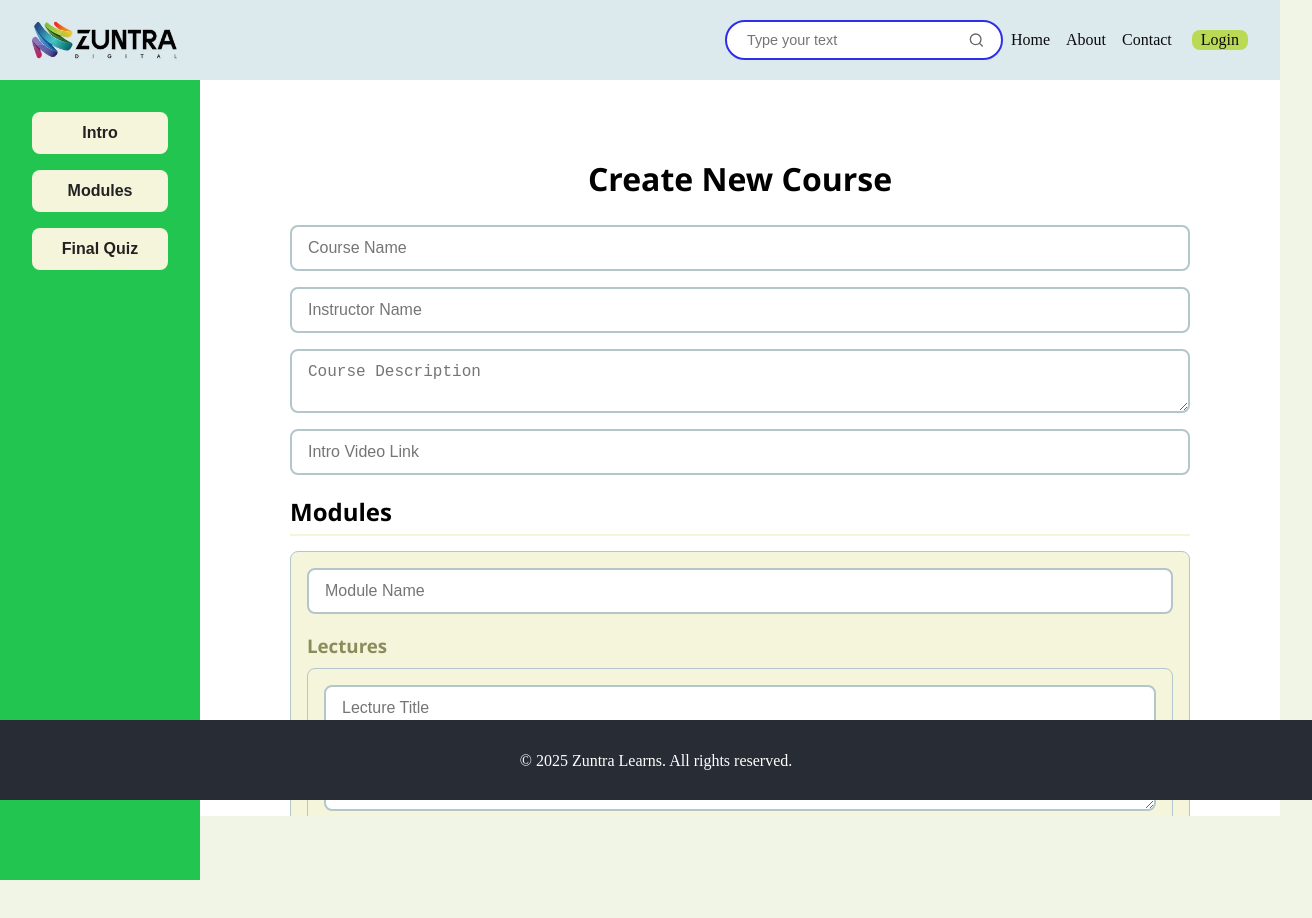
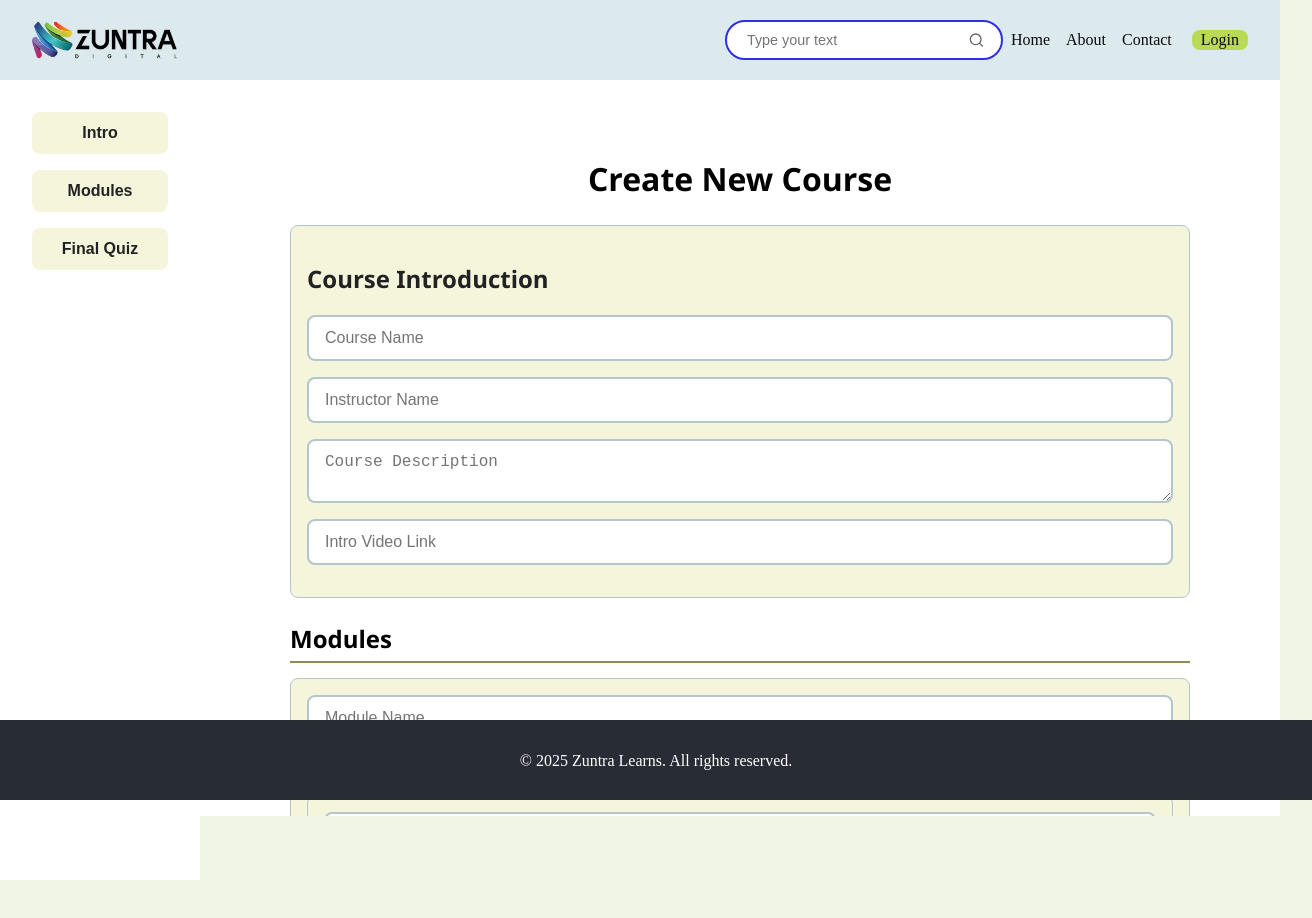
Before and after one commit to abdul8704/EduTrack, a React (Vite) app in the folder client/: page /addcourse in a window 1280 px wide. Shown: the top 918 px of the page, 1312 px wide, since content can reach past the window. Before the commit the page ends 880 px from the top, so only its background shows below. Built offline with nearby package versions, Linux system fonts and the light colour scheme.

Commit message:
FOoter sticky

```diff
--- a/client/src/components/AddCourse.jsx
+++ b/client/src/components/AddCourse.jsx
@@ -124,12 +124,40 @@ export const AddCourse = () => {
           <form className="addcourse-form" onSubmit={handleSubmit}>
             <h1 className="addcourse-title">Create New Course</h1>
             {/* Intro Section */}
-            <div ref={introRef} className="addcourse-section">
-              <input type="text" name="courseName" placeholder="Course Name" className="addcourse-input" value={courseData.courseName} onChange={handleCourseChange} />
-              <input type="text" name="instructorName" placeholder="Instructor Name" className="addcourse-input" value={courseData.instructorName} onChange={handleCourseChange} />
-              <textarea name="description" placeholder="Course Description" className="addcourse-textarea" value={courseData.description} onChange={handleCourseChange}></textarea>
-              <input type="text" name="introVideo" placeholder="Intro Video Link" className="addcourse-input" value={courseData.introVideo} onChange={handleCourseChange} />
-            </div>
+            <div ref={introRef} className="addcourse-intro-section" id="intro">
+  <h2>Course Introduction</h2>
+  <input
+    type="text"
+    name="courseName"
+    placeholder="Course Name"
+    className="addcourse-input"
+    value={courseData.courseName}
+    onChange={handleCourseChange}
+  />
+  <input
+    type="text"
+    name="instructorName"
+    placeholder="Instructor Name"
+    className="addcourse-input"
+    value={courseData.instructorName}
+    onChange={handleCourseChange}
+  />
+  <textarea
+    name="description"
+    placeholder="Course Description"
+    className="addcourse-textarea"
+    value={courseData.description}
+    onChange={handleCourseChange}
+  ></textarea>
+  <input
+    type="text"
+    name="introVideo"
+    placeholder="Intro Video Link"
+    className="addcourse-input"
+    value={courseData.introVideo}
+    onChange={handleCourseChange}
+  />
+</div>
 
             {/* Modules */}
             <div className="addcourse-modules addcourse-section" ref={moduleRef}>
--- a/client/src/styles/addcourse.css
+++ b/client/src/styles/addcourse.css
@@ -3,23 +3,29 @@
   display: flex;
   flex-direction: column;
   height: 100vh;
-  overflow: hidden;
 }
 
 /* Sidebar + Form Container */
 .page-container {
   display: flex;
   flex: 1;
-  overflow: hidden;
+}
+.addcourse-intro-section {
+  margin-bottom: 1.5rem;
+  padding: 1rem;
+  border: 0.0625rem solid #b3c6cc;
+  border-radius: 0.5rem;
+  background-color: #f5f5dc; /* Beige */
 }
 
 /* Scroll only form section */
 .scrollable-content {
   flex: 1;
   overflow-y: auto;
-  height: calc(100vh - 6rem); /* navbar + footer height */
+  height: calc(100vh - 6rem); /* assuming 3rem navbar + 3rem footer */
   padding: 1rem;
-  background-color: #ffffff; /* Beige form background */
+  background-color: #ffffff;
+  scroll-behavior: smooth; /* Beige form background */
 }
 
 /* Sidebar Fixed */
@@ -28,12 +34,13 @@
   height: 100vh;
   position: sticky;
   top: 0;
-  background: rgb(33, 197, 79); /* Keep green sidebar */
-  color: rgb(232, 64, 64);
+  background:  #ffffff; /* Olive green or change to suit beige theme */
+  color: #ffffff;
   flex-shrink: 0;
   overflow-y: auto;
   z-index: 100;
 }
+
 
 /* Sidebar Layout */
 .sidebar {
@@ -86,7 +93,7 @@
 .addcourse-final-quiz h2 {
   color: #000000;
   margin-bottom: 0.9375rem;
-  border-bottom: 0.125rem solid #f5f5dc;
+  border-bottom: 0.125rem solid #8c8c5a;
   padding-bottom: 0.375rem;
 }
 
--- a/client/src/styles/navbar.css
+++ b/client/src/styles/navbar.css
@@ -3,7 +3,7 @@
   background-color: #282c34;
   color: white;
   text-align: center;
-  position: fixed;
+  position: sticky;
   bottom: 0;
   width: 100%;
   height: 3rem;
```
